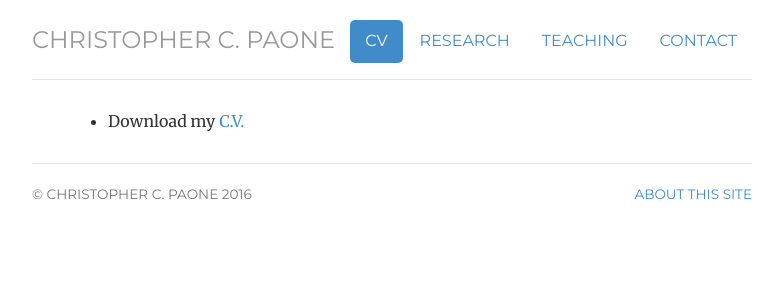
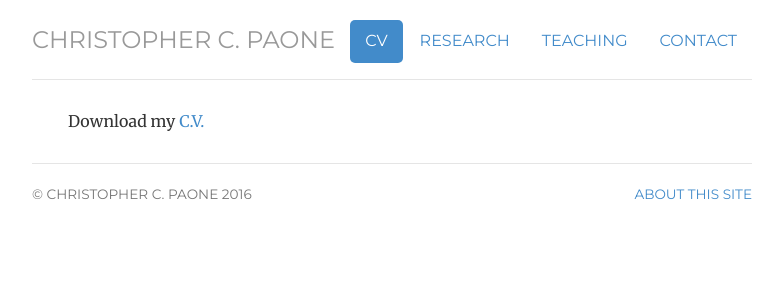
Before and after one commit to paonec/paonec.github.io, a Jekyll site: the page built from cv/index.html, in a window 1280 px wide. Shown: the top 300 px of the page, without its empty margins (248-1031 px from the left). Built offline with Jekyll 4.4.1, drawn with Linux system fonts in a browser that asks for light colours.

Commit message:
Update C.V.

```diff
--- a/cv/index.html
+++ b/cv/index.html
@@ -9,8 +9,6 @@ description: Christopher C. Paone
 ---
 <div class="cv">
 
-	<ul>
-		<li>Download my <a href="/files/paone-cv.pdf">C.V.</a></li>
-	</ul>
+	<p>Download my <a href="/files/paone-cv.pdf">C.V.</a></p>
 
 </div>
```
